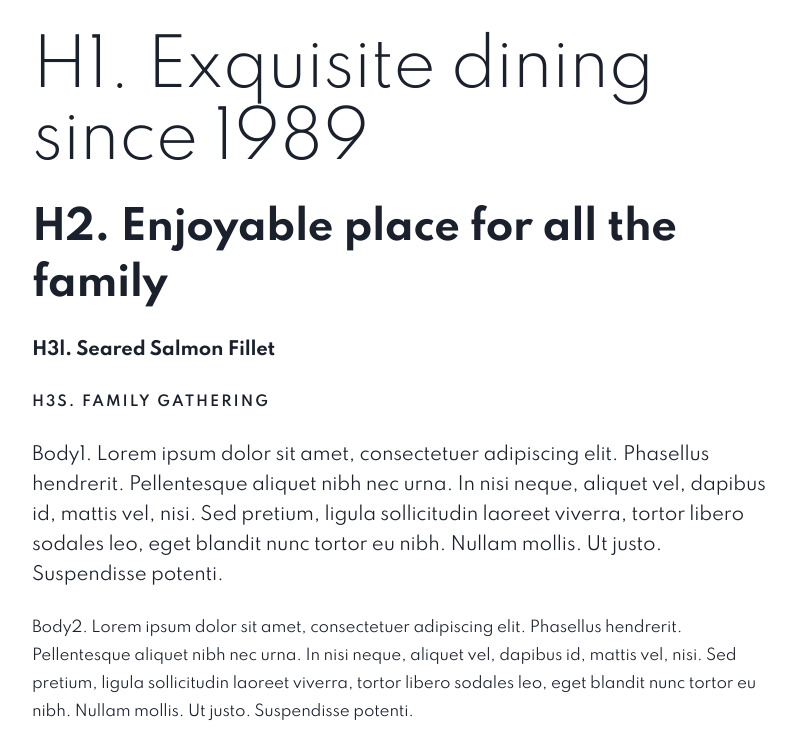
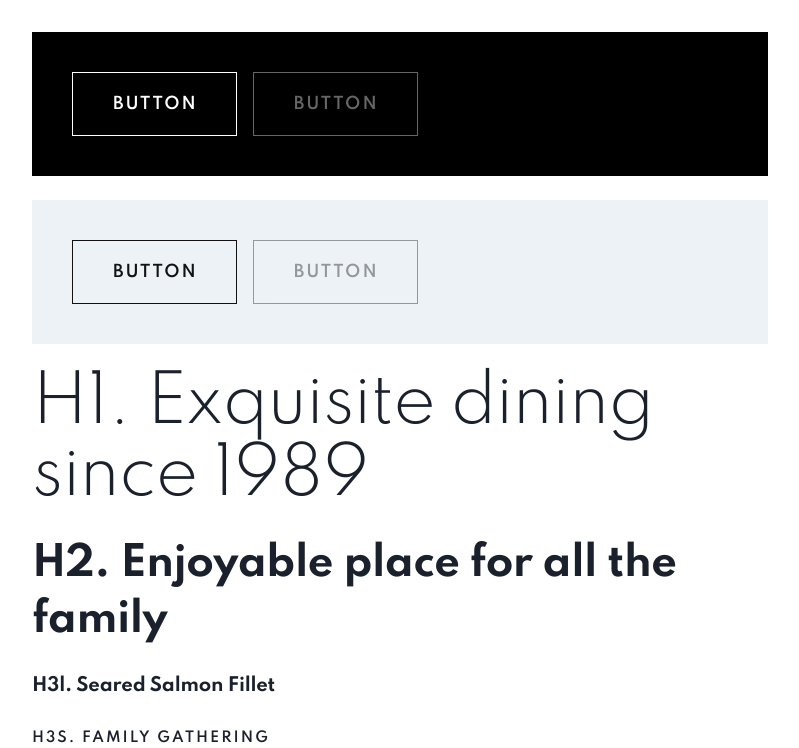
Before and after one commit to 0xShynn/frontendmentor-dine-restaurant-website, a Next.js app: page / in a window 1280 px wide. Shown: the top 748 px of the page, without its empty margins (240-1039 px from the left). Built offline with nearby package versions, Linux system fonts and the light colour scheme.

Commit message:
updated: custom button with nextjs (logics/styling)

```diff
--- /dev/null
+++ b/components/CustomButton.js
@@ -0,0 +1,19 @@
+import { Button } from '@chakra-ui/react';
+import NextLink from 'next/link';
+
+const CustomButton = ({ url, title, label, variant, isDisabled }) => {
+  return (
+    <NextLink href={isDisabled ? '' : url} title={title}>
+      <Button
+        cursor="pointer"
+        isDisabled={isDisabled}
+        role="group"
+        variant={variant}
+      >
+        {label}
+      </Button>
+    </NextLink>
+  );
+};
+
+export default CustomButton;
--- a/pages/index.js
+++ b/pages/index.js
@@ -1,5 +1,7 @@
-import { Box, Flex, Heading, Text, VStack } from '@chakra-ui/react';
+import { Box, Flex, Heading, HStack, Text, VStack } from '@chakra-ui/react';
 import Head from 'next/head';
+
+import CustomButton from '../components/CustomButton';
 
 export default function Home() {
   return (
@@ -12,6 +14,36 @@ export default function Home() {
 
       <Box role="main" maxW="800px" mx="auto" p="8">
         <VStack spacing="6" align="flex-start">
+          <HStack bg="black" spacing="4" w="full" p="10">
+            <CustomButton
+              title="Link baby"
+              url="/"
+              label="Button"
+              variant="dark"
+            />
+            <CustomButton
+              title="Link baby"
+              url="/"
+              label="Button"
+              variant="dark"
+              isDisabled
+            />
+          </HStack>
+          <HStack bg="gray.100" spacing="4" w="full" p="10">
+            <CustomButton
+              title="Link baby"
+              url="/"
+              label="Button"
+              variant="light"
+            />
+            <CustomButton
+              title="Link baby"
+              url="/"
+              label="Button"
+              variant="light"
+              isDisabled
+            />
+          </HStack>
           <Heading as="h1" variant="h1">
             H1. Exquisite dining since 1989
           </Heading>
--- /dev/null
+++ b/theme/components/Link.js
@@ -0,0 +1,7 @@
+const Link = {
+  variants: {
+    light: {},
+  },
+};
+
+export default Link;
--- a/theme/components/button.js
+++ b/theme/components/button.js
@@ -0,0 +1,59 @@
+const Button = {
+  baseStyle: {
+    rounded: 'none',
+    borderWidth: '1px',
+    textTransform: 'uppercase',
+    fontWeight: 'semibold',
+    letterSpacing: '2px',
+    textTransform: 'uppercase',
+  },
+  sizes: {
+    sm: {},
+    md: {
+      pt: '32px',
+      pb: '30px',
+      pl: '40px',
+      pr: '38px',
+      fontSize: '16px',
+    },
+    lg: {},
+  },
+  variants: {
+    light: {
+      borderColor: 'primary.codgray',
+      color: 'primary.codgray',
+      _hover: {
+        bg: 'black',
+        color: 'white',
+      },
+      _disabled: {
+        _hover: {
+          color: 'primary.codgray',
+        },
+      },
+    },
+    dark: {
+      borderColor: 'white',
+      color: 'white',
+      _hover: {
+        bg: 'white',
+        color: 'primary.codgray',
+      },
+      _disabled: {
+        color: 'white',
+        _hover: {
+          color: 'white',
+        },
+      },
+    },
+    primary: {
+      bg: 'red',
+    },
+  },
+  defaultProps: {
+    size: 'md',
+    variant: 'light',
+  },
+};
+
+export default Button;
--- a/theme/index.js
+++ b/theme/index.js
@@ -2,7 +2,9 @@
 import { extendTheme } from '@chakra-ui/react';
 
 import colors from './colors';
+import Button from './components/button';
 import Heading from './components/heading';
+import Link from './components/link';
 import Text from './components/text';
 import fonts from './fonts';
 import styles from './styles';
@@ -14,7 +16,9 @@ const overrides = {
   fonts,
   textStyles,
   components: {
+    Button,
     Heading,
+    Link,
     Text,
   },
 };
```
